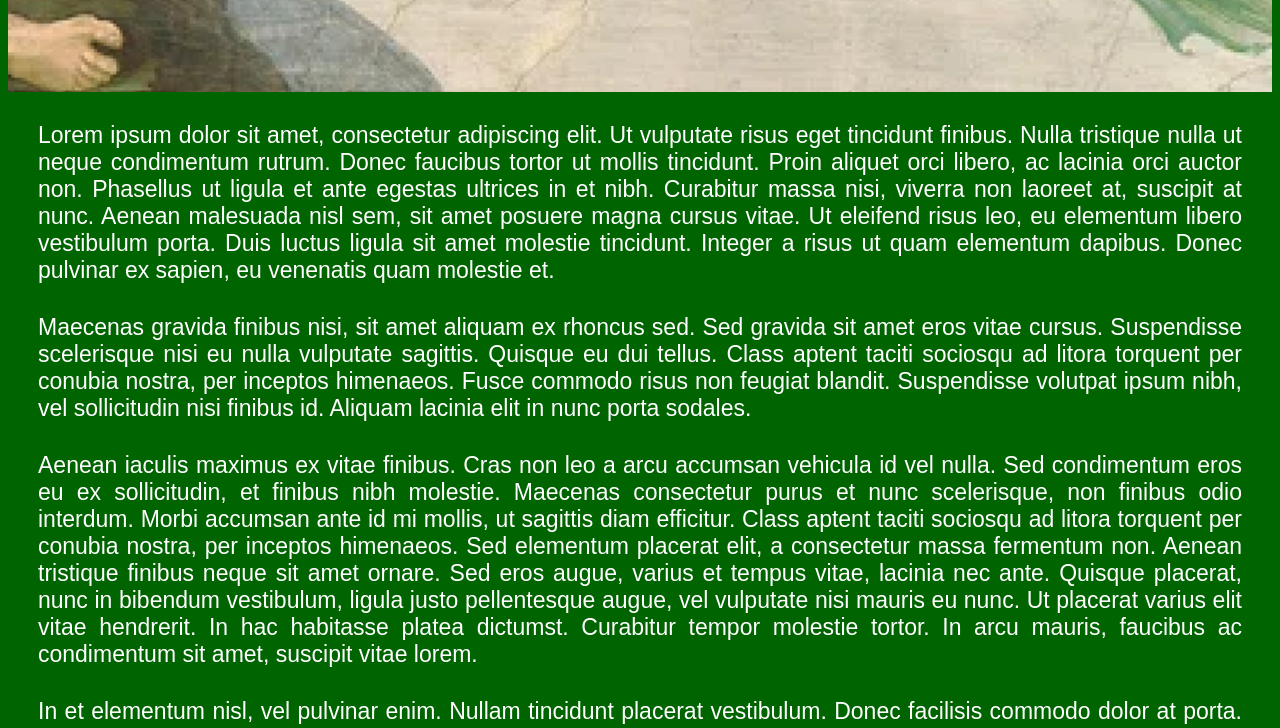
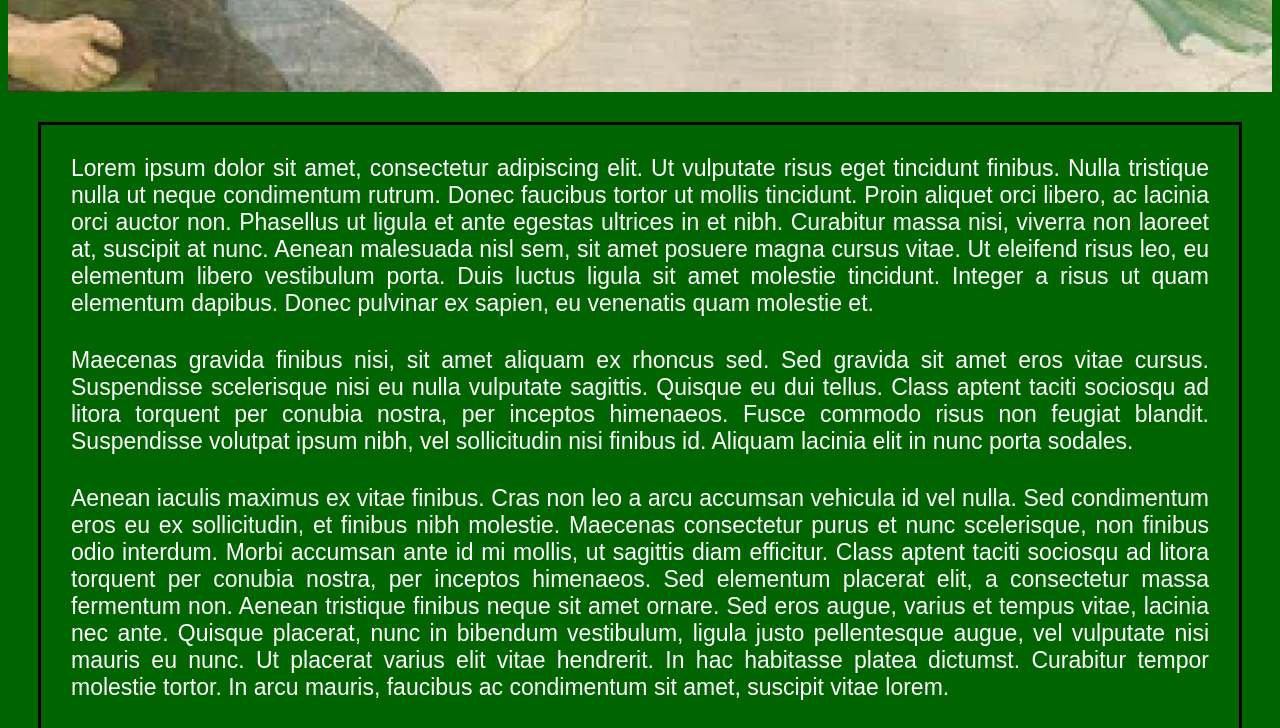
Before and after one commit to Nobody543/Is-He-Out-There, a plain HTML site: page index.html in a window 1280 px wide. Shown: the part 1160-1888 px from the top of the page. Drawn offline with Linux system fonts and the light colour scheme.

Commit message:
Update style.css

```diff
--- a/style.css
+++ b/style.css
@@ -64,6 +64,13 @@ nav ul li ul li a:hover {
   backgroundcolour: lightgrey;
 }
 
+.text {
+  margin-top: 30px;
+  margin-bottom: 30px;
+  margin-left: 30px;
+  margin-right: 30px;
+}
+
 .reveal {
   transform: translateY(150px);
   opacity: 0;
@@ -84,3 +91,9 @@ nav ul li ul li a:hover {
   margin-left: auto;
   margin-right: auto;
 }
+
+@media only screen and (min-width: 800px) {
+  .text {
+    border: 3px solid black;
+  }
+}
```
